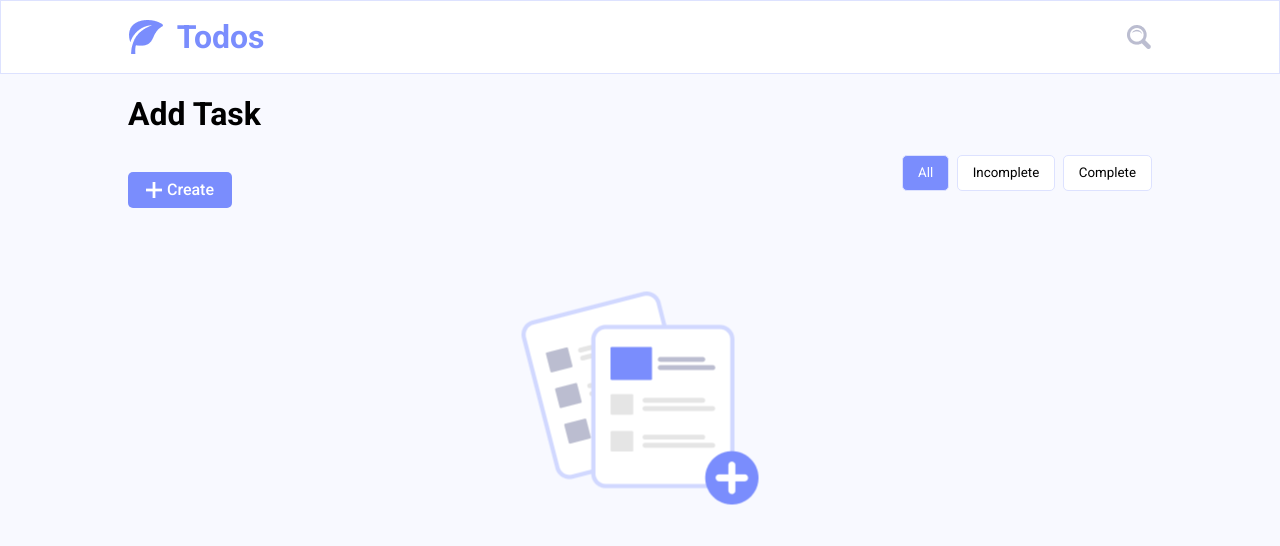
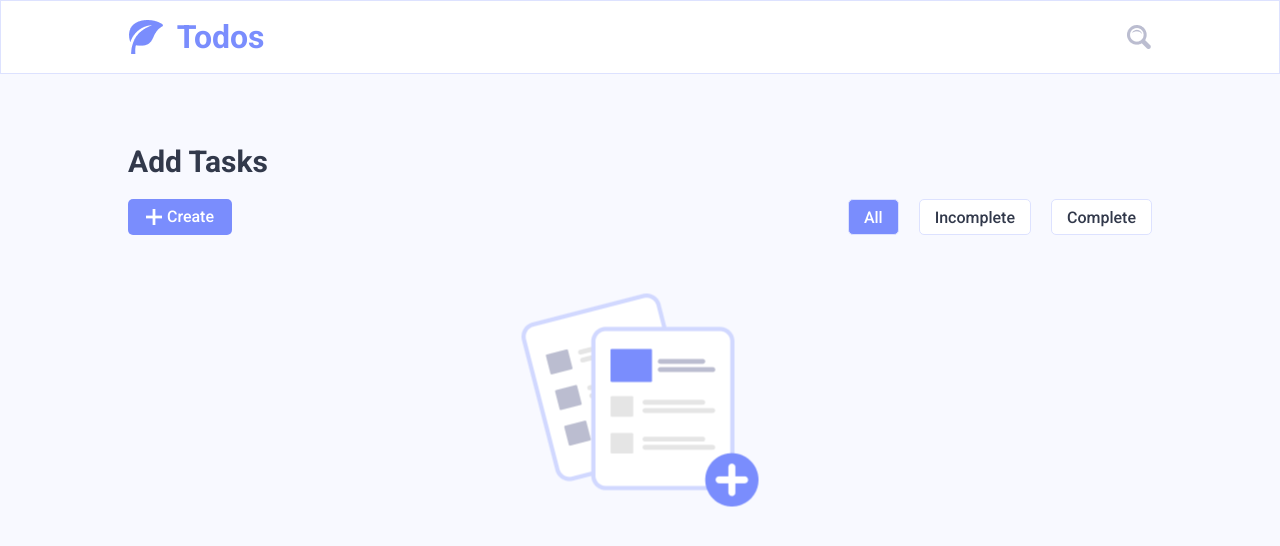
Before and after one commit to ahr-wtag/react-todo-app, a React (Create React App) app: page / in a window 1280 px wide. Shown: the top 546 px of the page. Built offline with nearby package versions, Linux system fonts and the light colour scheme.

Commit message:
(step-10C style remaining UI)

```diff
--- a/public/index.html
+++ b/public/index.html
@@ -24,7 +24,7 @@
       work correctly both with client-side routing and a non-root public URL.
       Learn how to configure a non-root public URL by running `npm run build`.
     -->
-    <title>React App</title>
+    <title>Todos</title>
   </head>
   <body>
     <noscript>You need to enable JavaScript to run this app.</noscript>
--- a/src/components/EmptyPage/index.jsx
+++ b/src/components/EmptyPage/index.jsx
@@ -6,6 +6,7 @@ const EmptyPage = ({ showCreateCard, onShowCreateCard }) => {
   return (
     <div className={style.container}>
       <img
+        className={style.icon}
         onClick={() => onShowCreateCard(!showCreateCard)}
         src={ICON_EMPTY_PAGE}
         alt={EMPTY_PAGE_ICON_ALT_TEXT}
--- a/src/components/EmptyPage/index.module.scss
+++ b/src/components/EmptyPage/index.module.scss
@@ -1,6 +1,16 @@
+@import "assets/style/breakPoints.scss";
+
 .container {
   position: absolute;
   top: 50%;
   left: 50%;
+}
+.icon {
+  width: 100%;
   transform: translate(-50%, -50%);
 }
+@media only screen and (max-width: $screen-sm) {
+  .icon {
+    width: 80%;
+  }
+}
--- a/src/components/Shared/Navbar/index.module.scss
+++ b/src/components/Shared/Navbar/index.module.scss
@@ -1,5 +1,4 @@
 @import "assets/style/color.scss";
-
 .container {
   background-color: $white;
   border: 0.063rem solid $light-periwinkle;
@@ -25,10 +24,11 @@
 
     .searchBar {
       display: flex;
-      justify-content: center;
+      justify-content: flex-end;
       align-items: center;
+      width: 100%;
       .searchField {
-        width: 32.375rem;
+        width: 50%;
         height: 2.25rem;
         border: 0.188rem solid $light-blue;
         background-color: $white;
@@ -36,6 +36,9 @@
         margin-right: 1.063rem;
         width: 500;
         font-size: 1rem;
+        font-size: 1rem;
+        font-weight: 500;
+        color: $navy-blue;
       }
     }
   }
--- a/src/components/TaskBoard/index.jsx
+++ b/src/components/TaskBoard/index.jsx
@@ -58,7 +58,7 @@ const TaskBoard = ({ setSearchText }) => {
   return (
     <div className={style.container}>
       {isLoading && <Loading />}
-      <h1>Add Task</h1>
+      <h1 className={style.title}>Add Tasks</h1>
       <div className={style.topBar}>
         <button
           className={style.createButton}
--- a/src/components/TaskBoard/index.module.scss
+++ b/src/components/TaskBoard/index.module.scss
@@ -10,12 +10,12 @@
 .container {
   margin: auto;
   width: 80%;
+  padding: 3.125rem 0;
 }
 
 .topBar {
   display: flex;
   justify-content: space-between;
-  align-items: center;
 
   .createButton {
     display: flex;
@@ -40,9 +40,10 @@
   }
 
   .filterBar {
-    width: 15.625rem;
     display: flex;
-    justify-content: space-between;
+    gap: 1.25rem;
+
+    align-items: center;
     margin-bottom: 2.125rem;
     .filterButton {
       background-color: $white;
@@ -50,6 +51,9 @@
       padding: 0 0.938rem;
       border-radius: 0.313rem;
       border: 0.063rem solid $light-periwinkle;
+      color: $navy-blue;
+      font-size: 1rem;
+      font-weight: 500;
     }
     .filterButtonActive {
       background-color: $lavender-blue;
@@ -58,9 +62,22 @@
   }
 }
 
+.title {
+  color: $navy-blue;
+  font-size: 1.875rem;
+}
+
 @media only screen and (max-width: $screen-sm) {
   .taskBoard {
     grid-template-columns: repeat(1, 100%);
+  }
+  .topBar {
+    flex-direction: column;
+    align-items: center;
+    gap: 1.25rem;
+  }
+  .title {
+    text-align: center;
   }
 }
 
--- a/src/components/TaskCard/index.module.scss
+++ b/src/components/TaskCard/index.module.scss
@@ -7,6 +7,9 @@
   border-radius: 0.313rem;
   resize: none;
   border: 0.188rem solid $light-blue;
+  font-size: 1rem;
+  font-weight: 500;
+  color: $navy-blue;
 }
 
 .container {
@@ -38,7 +41,7 @@
   font-weight: 700;
   color: $blue-grey;
   line-height: 1rem;
-  margin-bottom: 1.875rem;
+  margin-bottom: 3rem;
 }
 
 .bottomBar {
```
